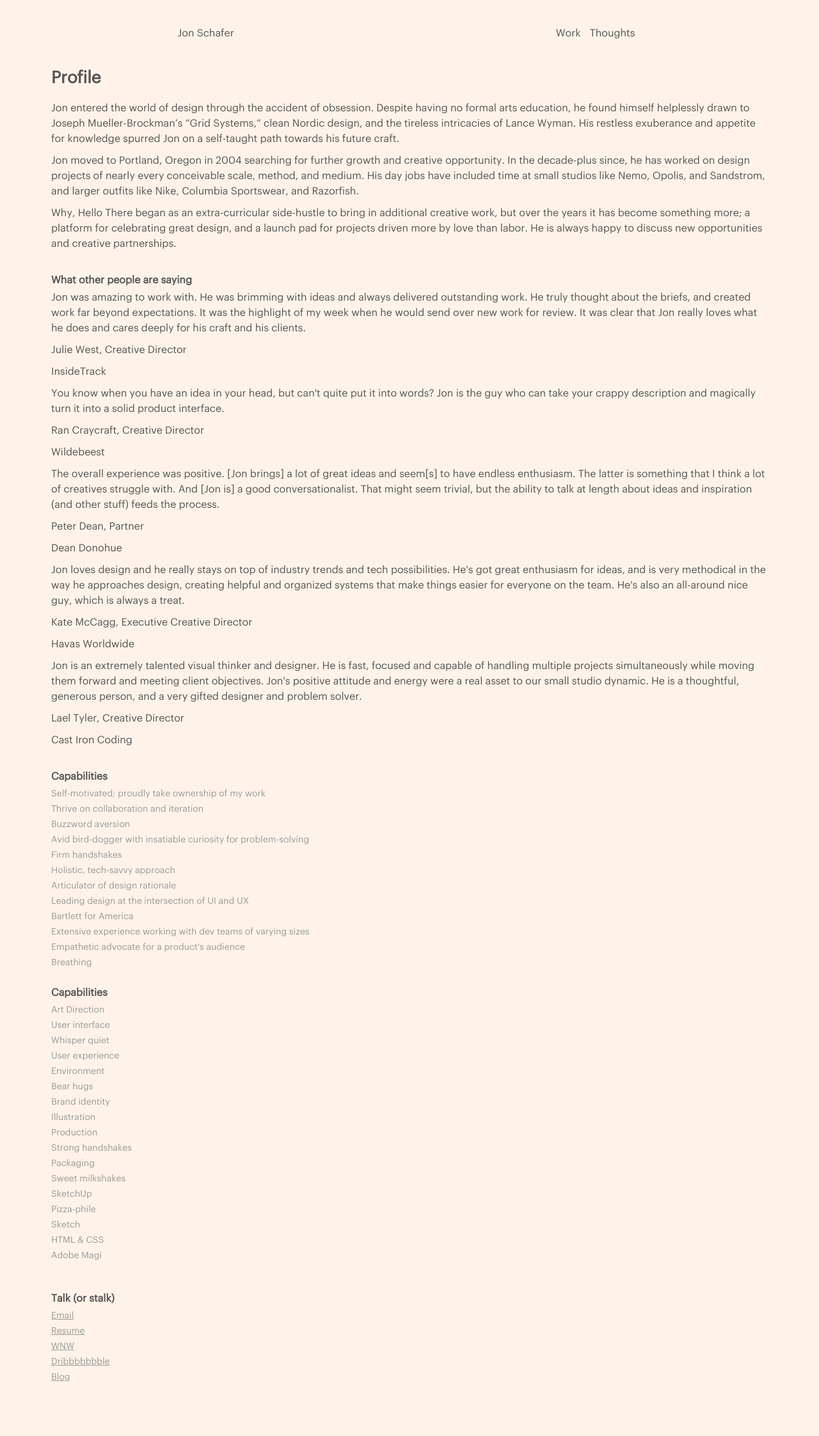
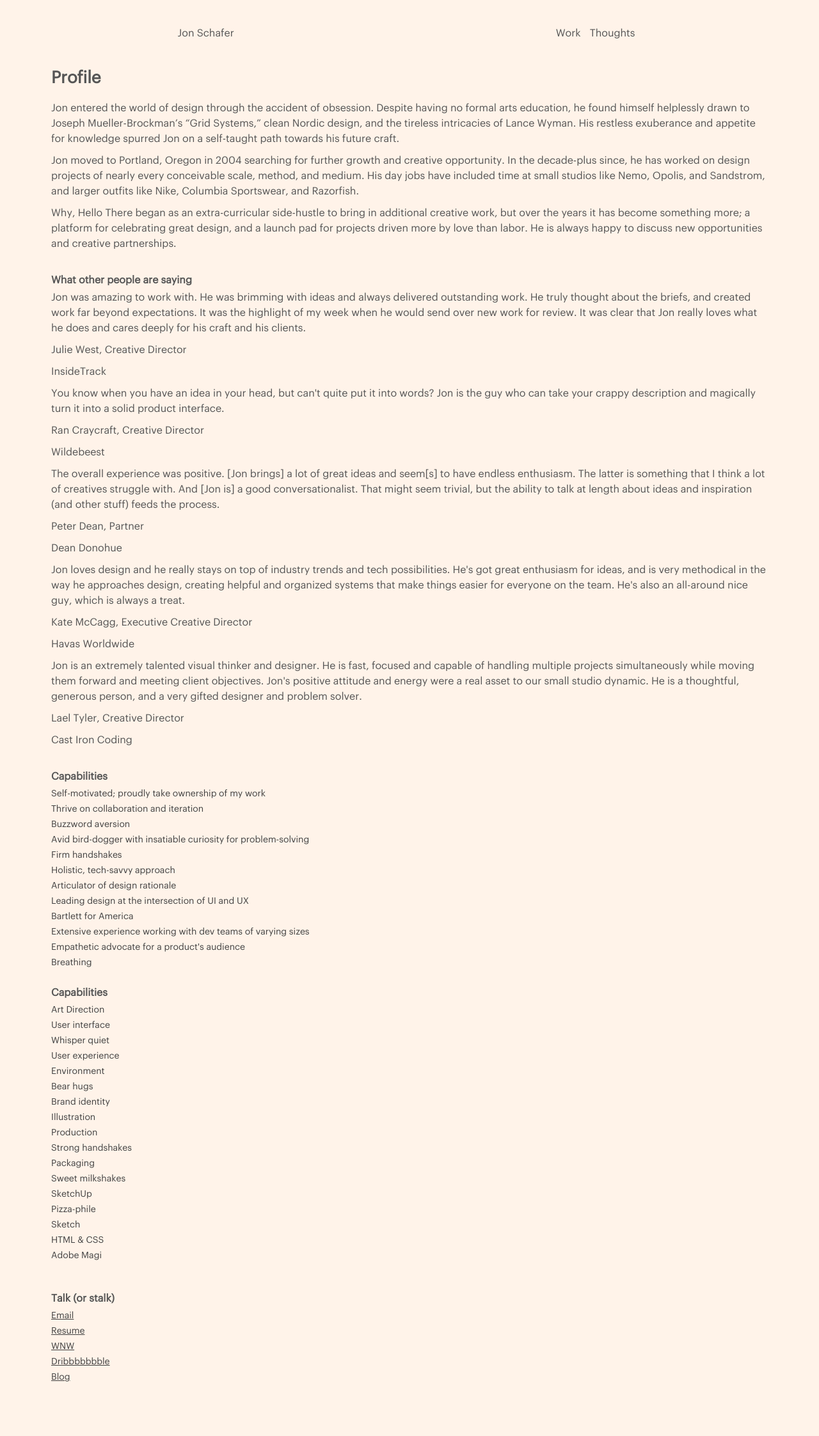
Before and after one commit to jonaschafer/jonaschafer.github.io, a Jekyll site: the page built from about.html, in a window 1280 px wide. Shown: the whole page at 64% size. Built offline with Jekyll 4.4.1, drawn with Linux system fonts in a browser that asks for light colours.

Commit message:
changed bullet list on projects to higher contrast

```diff
--- a/assets/stylesheets/core/_type.scss
+++ b/assets/stylesheets/core/_type.scss
@@ -29,7 +29,7 @@ ul {
   list-style: none;
   // margin-top: 10px;
   padding: 0;
-  color: $grey-light;
+  color: $terminal;
   padding-bottom: 20px;
 
 
```
